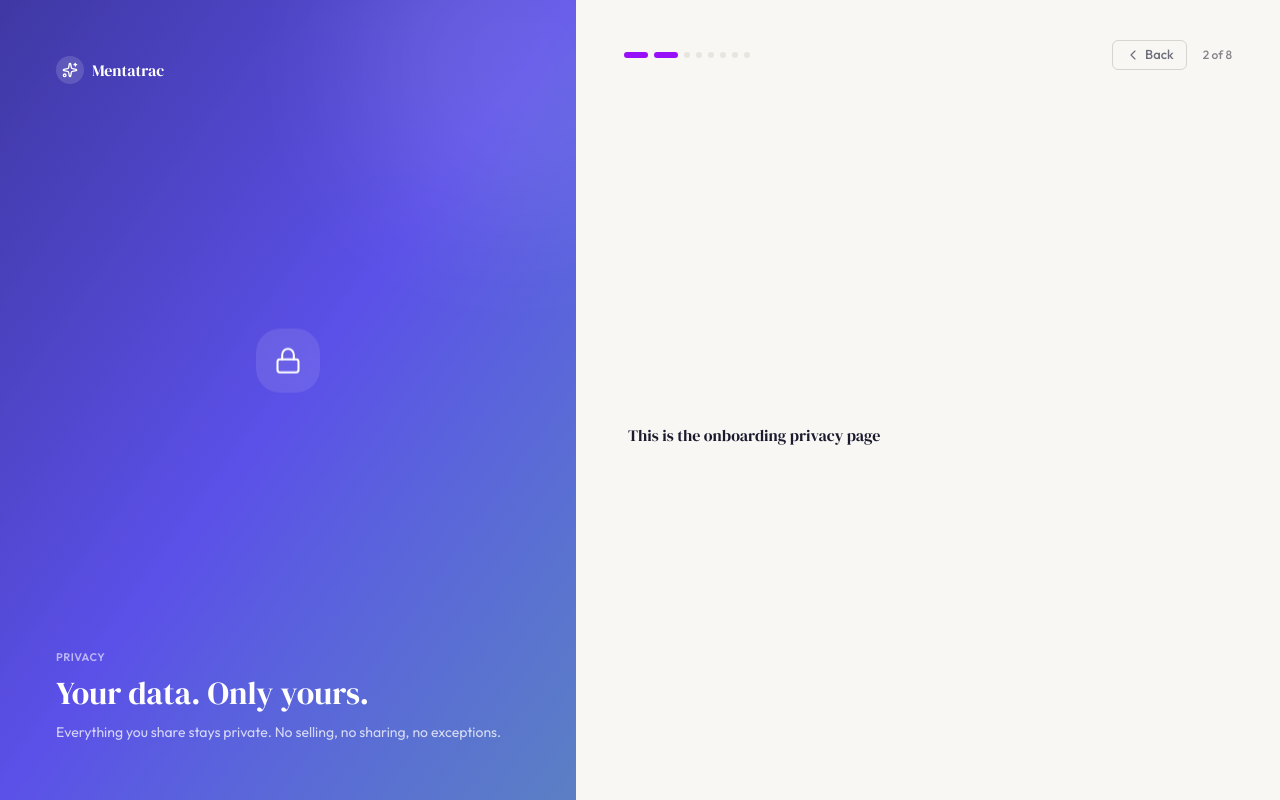
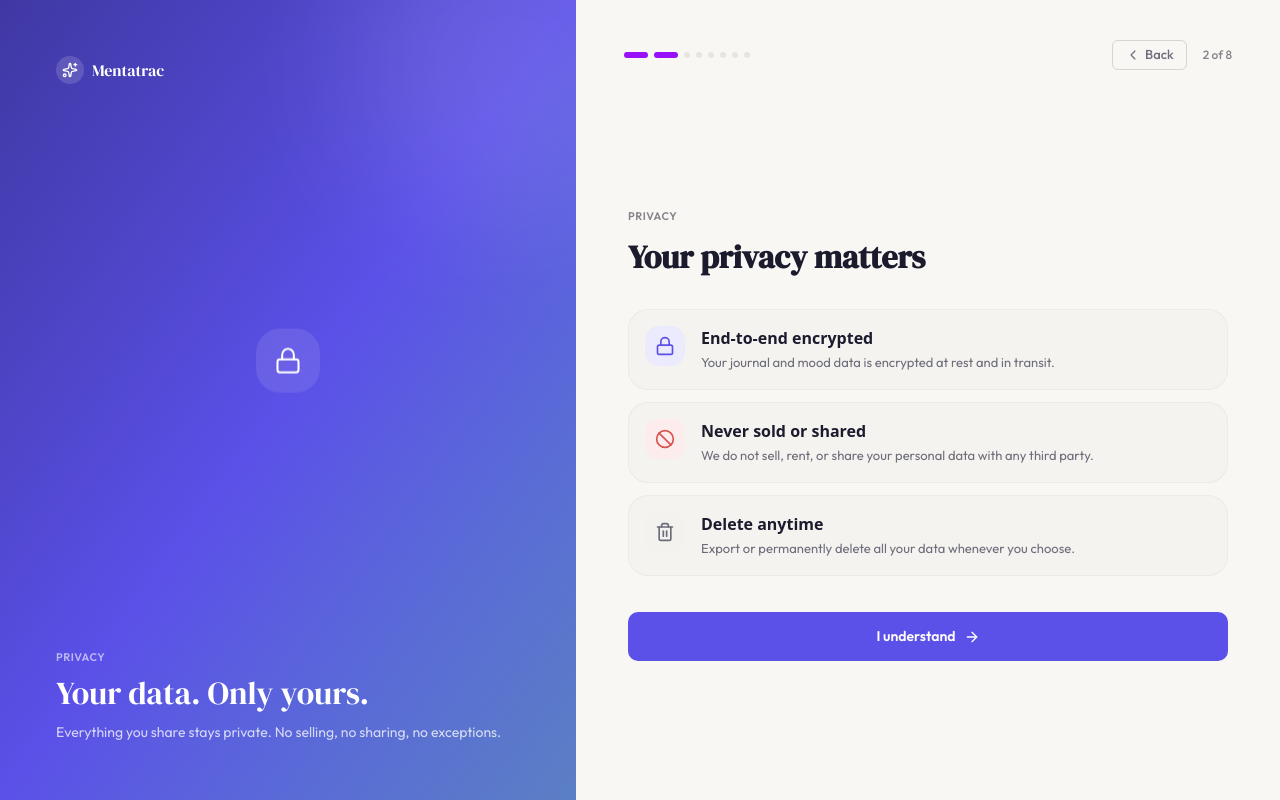
Before and after one commit to Roqeeb-dev/mentatrac, a Next.js app: page /onboarding/privacy in a window 1280 px wide. Built offline with nearby package versions, Linux system fonts and the light colour scheme.

Commit message:
[FEAT]: added the create account page with the necessary functionality

```diff
--- a/app/layout.tsx
+++ b/app/layout.tsx
@@ -1,6 +1,7 @@
 import type { Metadata } from "next";
 import { DM_Serif_Display, Outfit, JetBrains_Mono } from "next/font/google";
 import "./globals.css";
+import { Providers } from "@/providers";
 
 const dmSerifDisplay = DM_Serif_Display({
   subsets: ["latin"],
@@ -38,7 +39,9 @@ export default function RootLayout({
       lang="en"
       className={`${dmSerifDisplay.variable} ${outfit.variable} ${jetbrainsMono.variable}`}
     >
-      <body className="antialiased">{children}</body>
+      <body className="antialiased">
+        <Providers>{children}</Providers>
+      </body>
     </html>
   );
 }
--- /dev/null
+++ b/app/onboarding/create-account/page.tsx
@@ -0,0 +1,137 @@
+"use client";
+
+import { useState } from "react";
+import Link from "next/link";
+import { useRouter } from "next/navigation";
+import { ArrowRight, Lock } from "lucide-react";
+import { Input } from "@/components/ui/Input";
+import { Button } from "@/components/ui/Button";
+import { useSignUp } from "@/hooks/useAuth";
+
+export default function CreateAccountPage() {
+  const router = useRouter();
+  const { mutate: signUp, isPending, error: authError } = useSignUp();
+
+  const [email, setEmail] = useState("");
+  const [password, setPassword] = useState("");
+  const [errors, setErrors] = useState<{ email?: string; password?: string }>(
+    {},
+  );
+
+  const validate = () => {
+    const newErrors: { email?: string; password?: string } = {};
+    if (!email) {
+      newErrors.email = "Email is required";
+    } else if (!/\S+@\S+\.\S+/.test(email)) {
+      newErrors.email = "Please enter a valid email address";
+    }
+
+    if (!password) {
+      newErrors.password = "Password is required";
+    } else if (password.length < 6) {
+      newErrors.password = "Password must be at least 6 characters";
+    }
+
+    setErrors(newErrors);
+    return Object.keys(newErrors).length === 0;
+  };
+
+  const handleSubmit = (e: React.FormEvent) => {
+    e.preventDefault();
+    if (!validate()) return;
+
+    signUp(
+      { email, password },
+      {
+        onSuccess: () => {
+          router.push("/onboarding/profile");
+        },
+      },
+    );
+  };
+
+  return (
+    <div className="flex flex-col gap-6">
+      {/* 1. Header Section */}
+      <div className="flex flex-col gap-2">
+        <p className="text-overline font-semibold uppercase tracking-wider text-text-tertiary">
+          Create Account
+        </p>
+        <h1 className="font-display text-display-lg font-bold text-text-primary">
+          Create your account
+        </h1>
+      </div>
+
+      {/* 2. Form Inputs */}
+      <form onSubmit={handleSubmit} className="flex flex-col gap-4">
+        <Input
+          label="Email address"
+          type="email"
+          placeholder="you@example.com"
+          value={email}
+          onChange={(e) => setEmail(e.target.value)}
+          error={errors.email}
+          required
+        />
+
+        <Input
+          label="Password"
+          type="password"
+          placeholder="Min. 6 characters"
+          value={password}
+          onChange={(e) => setPassword(e.target.value)}
+          error={errors.password}
+          required
+        />
+
+        {/* Auth service error response */}
+        {authError && (
+          <p className="text-caption font-medium text-error">
+            {authError.message || "Failed to create account. Please try again."}
+          </p>
+        )}
+
+        {/* 3. Security Callout Banner */}
+        <div className="flex items-center gap-2.5 rounded-xl bg-[#EAF5EF] px-3.5 py-3 text-[#2D6A4F]">
+          <Lock className="h-4 w-4 shrink-0 stroke-[2] text-[#52B788]" />
+          <p className="text-caption font-medium leading-snug">
+            Your account is secured and your data encrypted. We will never send
+            you spam.
+          </p>
+        </div>
+
+        {/* 4. Actions & Terms */}
+        <div className="flex flex-col gap-3 pt-2">
+          <Button
+            type="submit"
+            variant="primary"
+            size="lg"
+            fullWidth
+            loading={isPending}
+            disabled={isPending || !email || !password}
+            rightIcon={<ArrowRight className="h-4 w-4" />}
+          >
+            Create account
+          </Button>
+
+          <p className="text-center text-caption text-text-tertiary">
+            By continuing you agree to our{" "}
+            <Link
+              href="/terms"
+              className="font-medium text-purple-600 underline hover:text-purple-700 dark:text-purple-400"
+            >
+              Terms of Service
+            </Link>{" "}
+            and{" "}
+            <Link
+              href="/privacy"
+              className="font-medium text-purple-600 underline hover:text-purple-700 dark:text-purple-400"
+            >
+              Privacy Policy
+            </Link>
+          </p>
+        </div>
+      </form>
+    </div>
+  );
+}
--- a/app/onboarding/features/page.tsx
+++ b/app/onboarding/features/page.tsx
@@ -1,7 +1,67 @@
+"use client";
+
+import { useRouter } from "next/navigation";
+import { ArrowRight, CheckSquare } from "lucide-react";
+import { Button } from "@/components/ui/Button";
+
+const FEATURE_POINTS = [
+  "Log your mood in under 30 seconds",
+  "See patterns across days, weeks & months",
+  "Private journal with mood association",
+  "Personalised wellness tips based on your data",
+];
+
 export default function FeaturesPage() {
+  const router = useRouter();
+
+  const handleNext = () => {
+    router.push("/onboarding/create-account");
+  };
+
   return (
-    <section>
-      <h1>This is the onboarding features page</h1>
-    </section>
+    <div className="flex flex-col gap-6">
+      {/* 1. Header Section */}
+      <div className="flex flex-col gap-2">
+        <p className="text-overline font-semibold uppercase tracking-wider text-text-tertiary">
+          Features
+        </p>
+        <h1 className="font-display text-display-lg font-bold text-text-primary">
+          Everything you need
+        </h1>
+      </div>
+
+      {/* 2. Subtitle / Intro Copy */}
+      <p className="text-body-md leading-relaxed text-text-secondary">
+        Mentatrac is designed around your real needs — no clutter, no clinical
+        jargon, just the tools that actually help.
+      </p>
+
+      {/* 3. Checklist Items */}
+      <div className="flex flex-col gap-3 py-1">
+        {FEATURE_POINTS.map((point) => (
+          <div key={point} className="flex items-center gap-3">
+            <div className="flex h-5 w-5 shrink-0 items-center justify-center rounded bg-green-500/10 text-green-700 dark:bg-green-500/20 dark:text-green-500">
+              <CheckSquare className="h-4 w-4 stroke-[2.5]" />
+            </div>
+            <span className="text-body-md font-medium text-text-primary">
+              {point}
+            </span>
+          </div>
+        ))}
+      </div>
+
+      {/* 4. Actions */}
+      <div className="flex flex-col pt-2">
+        <Button
+          variant="primary"
+          size="lg"
+          fullWidth
+          onClick={handleNext}
+          rightIcon={<ArrowRight className="h-4 w-4" />}
+        >
+          Sounds good
+        </Button>
+      </div>
+    </div>
   );
 }
--- a/app/onboarding/privacy/page.tsx
+++ b/app/onboarding/privacy/page.tsx
@@ -1,7 +1,91 @@
+"use client";
+
+import { useRouter } from "next/navigation";
+import { ArrowRight, Lock, Ban, Trash2 } from "lucide-react";
+import { Button } from "@/components/ui/Button";
+
+const PRIVACY_FEATURES = [
+  {
+    icon: Lock,
+    title: "End-to-end encrypted",
+    description:
+      "Your journal and mood data is encrypted at rest and in transit.",
+    iconBg: "bg-purple-100 text-purple-700",
+  },
+  {
+    icon: Ban,
+    title: "Never sold or shared",
+    description:
+      "We do not sell, rent, or share your personal data with any third party.",
+    iconBg: "bg-error-light text-error",
+  },
+  {
+    icon: Trash2,
+    title: "Delete anytime",
+    description:
+      "Export or permanently delete all your data whenever you choose.",
+    iconBg: "bg-gray-100 text-gray-600",
+  },
+];
+
 export default function PrivacyPage() {
+  const router = useRouter();
+
+  const handleNext = () => {
+    router.push("/onboarding/features");
+  };
+
   return (
-    <section>
-      <h1>This is the onboarding privacy page</h1>
-    </section>
+    <div className="flex flex-col gap-6">
+      {/* 1. Header Section */}
+      <div className="flex flex-col gap-2">
+        <p className="text-overline font-semibold uppercase tracking-wider text-text-tertiary">
+          Privacy
+        </p>
+        <h1 className="font-display text-display-lg font-bold text-text-primary">
+          Your privacy matters
+        </h1>
+      </div>
+
+      {/* 2. Privacy Feature Cards */}
+      <div className="flex flex-col gap-3 py-1">
+        {PRIVACY_FEATURES.map((feature) => {
+          const Icon = feature.icon;
+          return (
+            <div
+              key={feature.title}
+              className="flex items-start gap-4 rounded-xl border border-gray-200/60 bg-surface-2/50 p-4 transition-colors hover:bg-surface-2"
+            >
+              <div
+                className={`flex h-10 w-10 shrink-0 items-center justify-center rounded-lg ${feature.iconBg}`}
+              >
+                <Icon className="h-5 w-5 stroke-[2]" />
+              </div>
+              <div className="flex flex-col gap-0.5">
+                <h3 className="font-sans text-heading-sm font-semibold text-text-primary">
+                  {feature.title}
+                </h3>
+                <p className="text-body-sm leading-relaxed text-text-secondary">
+                  {feature.description}
+                </p>
+              </div>
+            </div>
+          );
+        })}
+      </div>
+
+      {/* 3. Actions */}
+      <div className="flex flex-col pt-2">
+        <Button
+          variant="primary"
+          size="lg"
+          fullWidth
+          onClick={handleNext}
+          rightIcon={<ArrowRight className="h-4 w-4" />}
+        >
+          I understand
+        </Button>
+      </div>
+    </div>
   );
 }
--- a/app/onboarding/register/page.tsx
+++ /dev/null
@@ -1,7 +0,0 @@
-export default function RegisterPage() {
-  return (
-    <section>
-      <h1>This is the register page</h1>
-    </section>
-  );
-}
--- a/app/onboarding/welcome/page.tsx
+++ b/app/onboarding/welcome/page.tsx
@@ -4,6 +4,7 @@ import Link from "next/link";
 import { ArrowRight } from "lucide-react";
 import { Button } from "@/components/ui/Button";
 import { Frown, Meh, Smile, Sparkles, HeartHandshake } from "lucide-react";
+import { useRouter } from "next/navigation";
 
 const MOODS = [
   {
@@ -39,6 +40,11 @@ const MOODS = [
 ];
 
 export default function WelcomePage() {
+  const router = useRouter();
+
+  const handleNext = () => {
+    router.push("/onboarding/privacy");
+  };
   return (
     <div className="flex flex-col gap-6">
       {/* 1. Header Section */}
@@ -85,6 +91,7 @@ export default function WelcomePage() {
           variant="primary"
           size="lg"
           fullWidth
+          onClick={handleNext}
           rightIcon={<ArrowRight className="h-4 w-4" />}
         >
           Get started
--- a/app/page.tsx
+++ b/app/page.tsx
@@ -1,7 +1,5 @@
+import { redirect } from "next/navigation";
+
 export default function Home() {
-  return (
-    <main>
-      <h1>This is the home page</h1>
-    </main>
-  );
+  redirect("/onboarding/welcome");
 }
```
